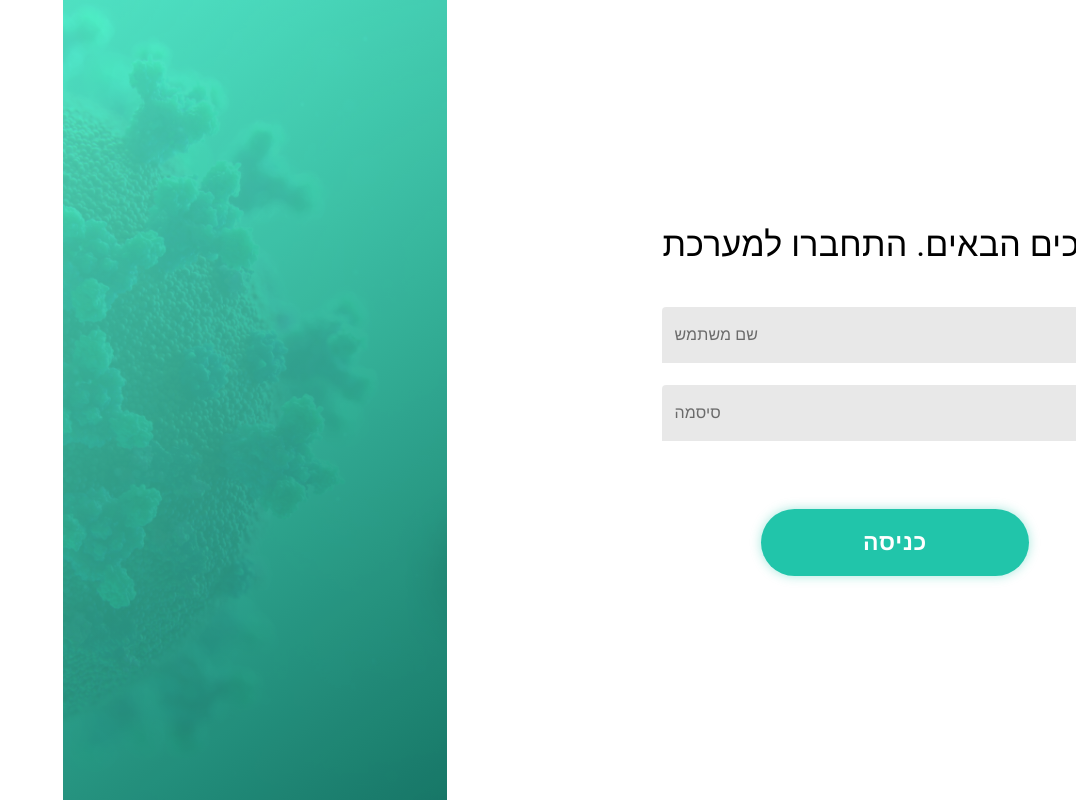
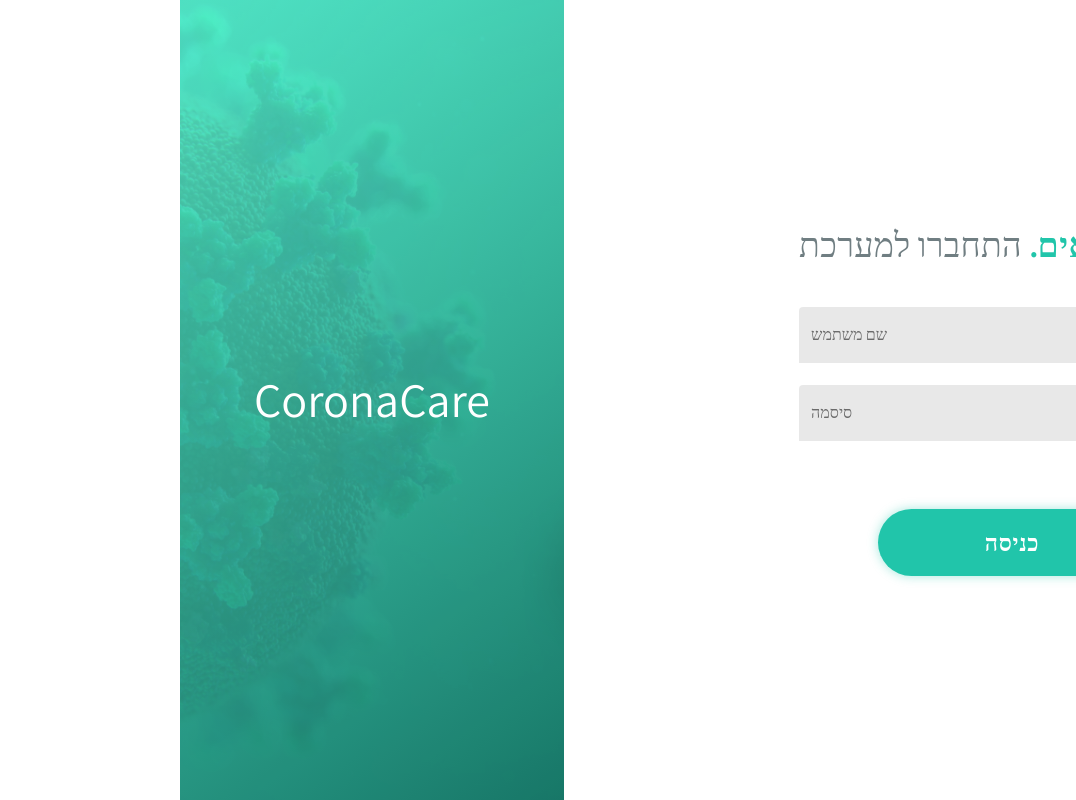
Before and after one commit to hackorona/CncSystem, a React (Create React App) app in the folder frontend/: page / in a window 1280 px wide. Shown: the whole page, without its empty margins (204-1280 px from the left). Built offline with nearby package versions, Linux system fonts and the light colour scheme; what jss-rtl would draw is missing.

Commit message:
[FEAT] Styling for title

```diff
--- a/frontend/src/App.js
+++ b/frontend/src/App.js
@@ -1,7 +1,7 @@
 import React from 'react';
 import logo from './logo.svg';
 import './App.css';
-import { Login } from './components/login';
+import { Login } from './components/Login';
 
 const App = ({ isLoggedIn = false }) => {
   if (!isLoggedIn) {
--- /dev/null
+++ b/frontend/src/components/Login.js
@@ -0,0 +1,107 @@
+import React from 'react';
+import { FormGroup, Typography } from '@material-ui/core';
+import { useTheme } from '@material-ui/core/styles';
+import corona_bg from '../images/corona_bg.jpg';
+import { strings } from '../strings/strings';
+import { StyledButton } from './StyledButton';
+import { StyledInput } from './StyledInput';
+
+const styles = {
+  container: {
+    display: 'flex',
+    width: '100%',
+    height: '100%',
+  },
+  title: {
+    marginBottom: 42,
+    color: '#707E82',
+    letterSpacing: '0.01em',
+  },
+  form: {
+    display: 'flex',
+    flex: '1 1 auto',
+    justifyContent: 'center',
+    alignItems: 'center',
+  },
+  formInner: {
+    maxWidth: 480,
+  },
+  imageContainer: {
+    width: '30%',
+    height: '100%',
+    position: 'relative',
+  },
+  image: {
+    width: '100%',
+    height: '100%',
+    background: `url(${corona_bg}) no-repeat 0 0`,
+    backgroundSize: 'cover',
+    opacity: 0.17,
+  },
+  imageOverlay: {
+    width: '100%',
+    height: '100%',
+    position: 'absolute',
+    top: 0,
+    left: 0,
+    background: 'linear-gradient(144.74deg, #187C6A 0%, #55F2CE 99.99%, #68FFDC 100%)',
+    mixBlendMode: 'multiply',
+    transform: 'rotate(-180deg)',
+  },
+  imageTextOverlay: {
+    width: '100%',
+    height: '100%',
+    position: 'absolute',
+    top: 0,
+    left: 0,
+    display: 'flex',
+    justifyContent: 'center',
+    alignItems: 'center',
+    color: '#fff',
+  },
+  button: {
+    marginTop: 46,
+    alignSelf: 'center'
+  }
+};
+
+export const Login = () => {
+  const theme = useTheme();
+
+  return (
+    <div style={styles.container}>
+      <div style={styles.form}>
+        <FormGroup style={styles.formInner}>
+          <Typography variant="h4" style={styles.title}>
+            <span
+              style={{
+                color: theme.palette.primary.main,
+                fontWeight: 'bold'
+              }}>
+                {strings.login.titleMain}
+            </span> {strings.login.titleSub}
+          </Typography>
+          <StyledInput label={strings.login.username}/>
+          <StyledInput
+            label={strings.login.password}
+            type="password"
+          />
+          <StyledButton
+            variant="contained"
+            color="primary"
+            disableElevation
+            style={styles.button}>
+            {strings.login.submit}
+          </StyledButton>
+        </FormGroup>
+      </div>
+      <div style={styles.imageContainer}>
+        <div style={styles.image}/>
+        <div style={styles.imageOverlay}/>
+        <div style={styles.imageTextOverlay}>
+          <Typography variant="h3">CoronaCare</Typography>
+        </div>
+      </div>
+    </div>
+  )
+};
--- a/frontend/src/components/login.js
+++ /dev/null
@@ -1,77 +0,0 @@
-import React from 'react';
-import { FormGroup, TextField, Typography } from '@material-ui/core';
-import corona_bg from '../images/corona_bg.jpg';
-import { strings } from '../strings/strings';
-import { StyledButton } from './StyledButton';
-import { StyledInput } from './StyledInput';
-
-const styles = {
-  container: {
-    display: 'flex',
-    width: '100%',
-    height: '100%',
-  },
-  title: {
-    marginBottom: 42,
-  },
-  form: {
-    display: 'flex',
-    flex: '1 1 auto',
-    justifyContent: 'center',
-    alignItems: 'center',
-  },
-  formInner: {
-    maxWidth: 480,
-  },
-  imageContainer: {
-    width: '30%',
-    height: '100%',
-    position: 'relative',
-  },
-  image: {
-    width: '100%',
-    height: '100%',
-    background: `url(${corona_bg}) no-repeat 0 0`,
-    backgroundSize: 'cover',
-    opacity: 0.17,
-  },
-  imageOverlay: {
-    width: '100%',
-    height: '100%',
-    position: 'absolute',
-    top: 0,
-    left: 0,
-    background: 'linear-gradient(144.74deg, #187C6A 0%, #55F2CE 99.99%, #68FFDC 100%)',
-    mixBlendMode: 'multiply',
-    transform: 'rotate(-180deg)',
-  },
-  button: {
-    marginTop: 46,
-    alignSelf: 'center'
-  }
-};
-
-export const Login = () => (
-  <div style={styles.container}>
-    <div style={styles.form}>
-      <FormGroup style={styles.formInner}>
-        <Typography variant="h4" style={styles.title}>
-          {strings.login.titleMain} {strings.login.titleSub}
-        </Typography>
-        <StyledInput label={strings.login.username}/>
-        <StyledInput label={strings.login.password}/>
-        <StyledButton
-          variant="contained"
-          color="primary"
-          disableElevation
-          style={styles.button}>
-            {strings.login.submit}
-        </StyledButton>
-      </FormGroup>
-    </div>
-    <div style={styles.imageContainer}>
-      <div style={styles.image}/>
-      <div style={styles.imageOverlay}/>
-    </div>
-  </div>
-);
--- a/frontend/src/index.js
+++ b/frontend/src/index.js
@@ -13,6 +13,9 @@ const theme = createMuiTheme({
     primary: {
       main: '#21C5AA'
     }
+  },
+  typography: {
+    fontFamily: 'Assistant',
   }
 });
 
```
